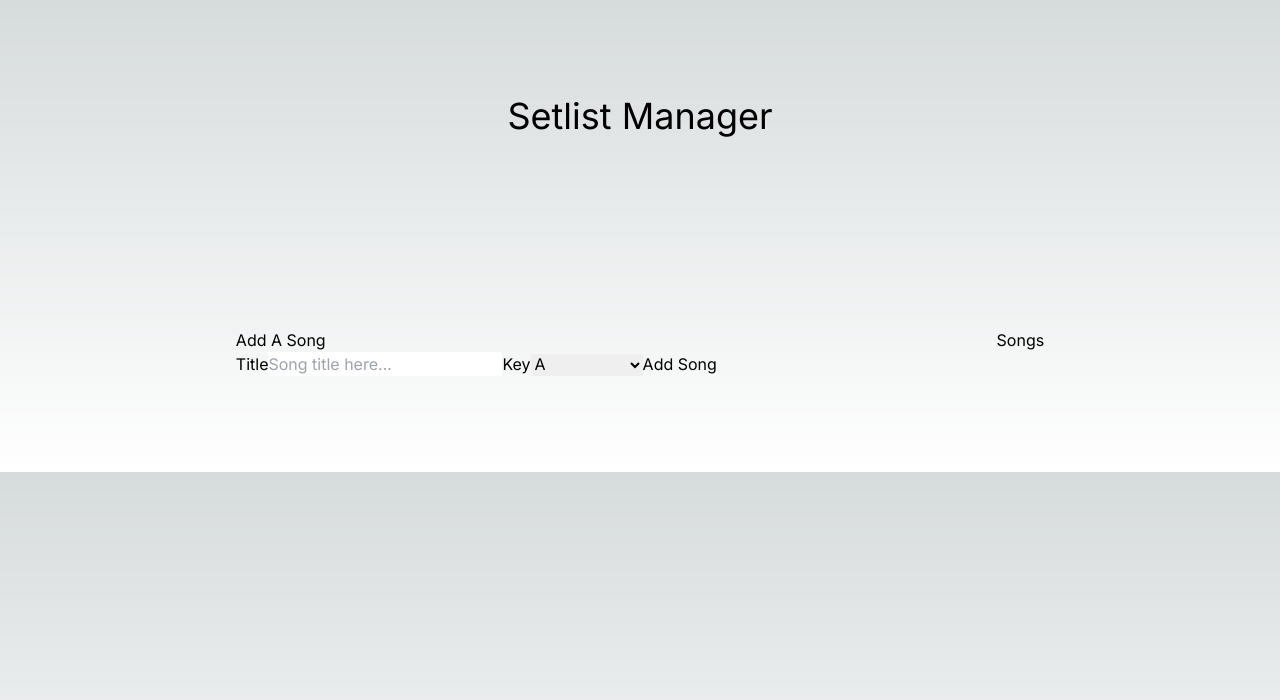
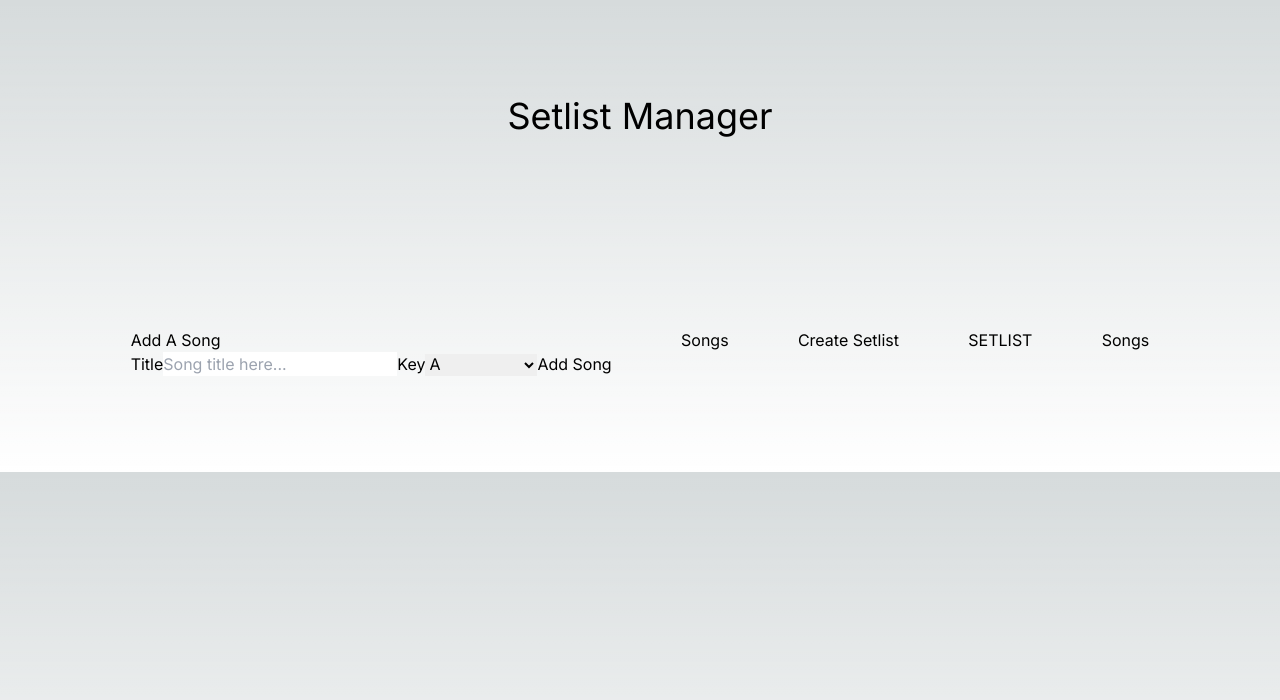
Before and after one commit to Aaron-Hoffman/setlist-manager, a Next.js app: page / in a window 1280 px wide. Shown: the top 700 px of the page. Built offline with nearby package versions, Linux system fonts and the light colour scheme.

Commit message:
Prototype sort method

```diff
--- a/app/layout.tsx
+++ b/app/layout.tsx
@@ -1,6 +1,8 @@
 import type { Metadata } from "next";
 import { Inter } from "next/font/google";
 import "./globals.css";
+
+import Header from "@/components/Header";
 
 const inter = Inter({ subsets: ["latin"] });
 
--- a/app/page.tsx
+++ b/app/page.tsx
@@ -2,20 +2,28 @@
 
 import AddSongForm from "@/components/AddSongForm";
 import SongList from "@/components/SongList";
+import Song from "@/types/Song";
 import { useState } from "react";
+import { sampleSize } from "lodash";
 
 export default function Home() {
   const [songs, setSongs] = useState([]);
+  const [setlist, setSetlist] = useState([]);
 
   const addSong = (event) => {
     event.preventDefault();
     const formData = new FormData(event.target.form);
-    const song = {
+    const song: Song = {
       title: formData.get('title'),
       key: formData.get('key')
     }
 
-    setSongs([...songs, song])
+    return setSongs([...songs, song])
+  }
+
+  const createSetlist = () => {
+    const setlist = sampleSize(songs, 2);
+    return setSetlist(setlist);
   }
 
   return (
@@ -26,6 +34,9 @@ export default function Home() {
       <main className="flex flex-row items-start justify-around p-24">
         <AddSongForm addSongHandler={addSong}/>
         <SongList songList={songs}/>
+        <button onClick={createSetlist}>Create Setlist</button>
+        <h2>SETLIST</h2>
+        <SongList songList={setlist} />
       </main>
     </>
   );
--- /dev/null
+++ b/components/Header.tsx
@@ -0,0 +1,9 @@
+const Header = () => {
+    return (
+        <header className="flex flex-col columns-2 items-center justify-between p-24">
+            <h1 className="text-4xl">Setlist Manager</h1>
+        </header>
+    )
+}
+
+export default Header;
--- a/components/SongList.tsx
+++ b/components/SongList.tsx
@@ -1,9 +1,11 @@
+import Song from "@/types/Song";
+
 const SongList = ({songList}) => {
     return (
         <div className="flex flex-col">
             <h2>Songs</h2>
             <ul>
-                {songList && songList.map(song => {
+                {songList && songList.map((song: Song) => {
                     return (
                         <li key={song.title}>
                             <p>{song.title}</p>
--- /dev/null
+++ b/types/Song.ts
@@ -0,0 +1,6 @@
+interface Song {
+    title: string,
+    key: string
+}
+
+export default Song;
```
Also changed, not shown: package.json (+7 -5 lines), 1 other file (tests, documents, lock files or other folders).
